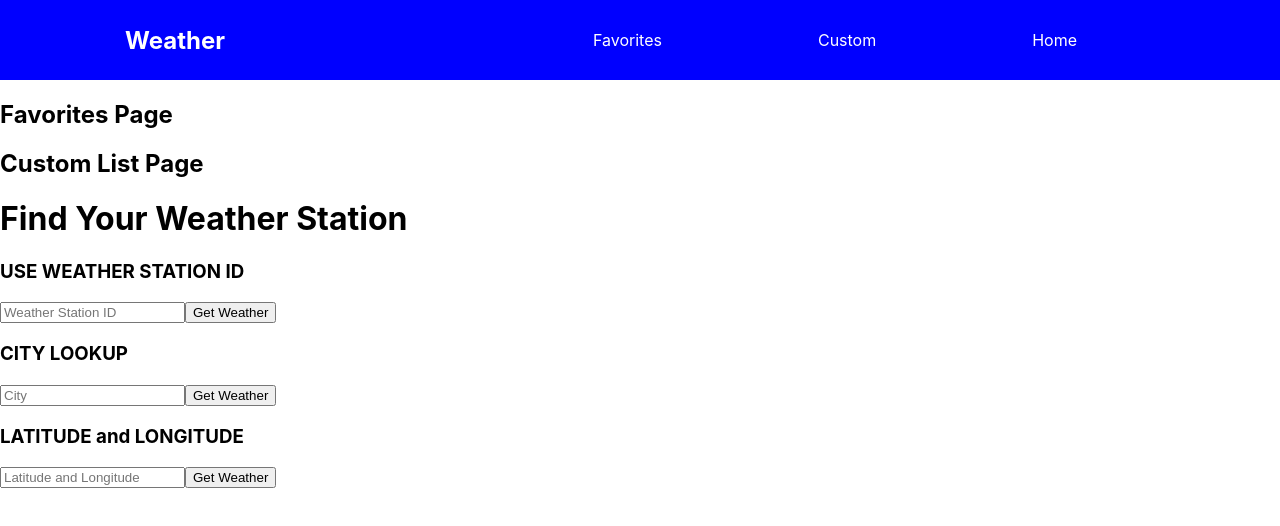
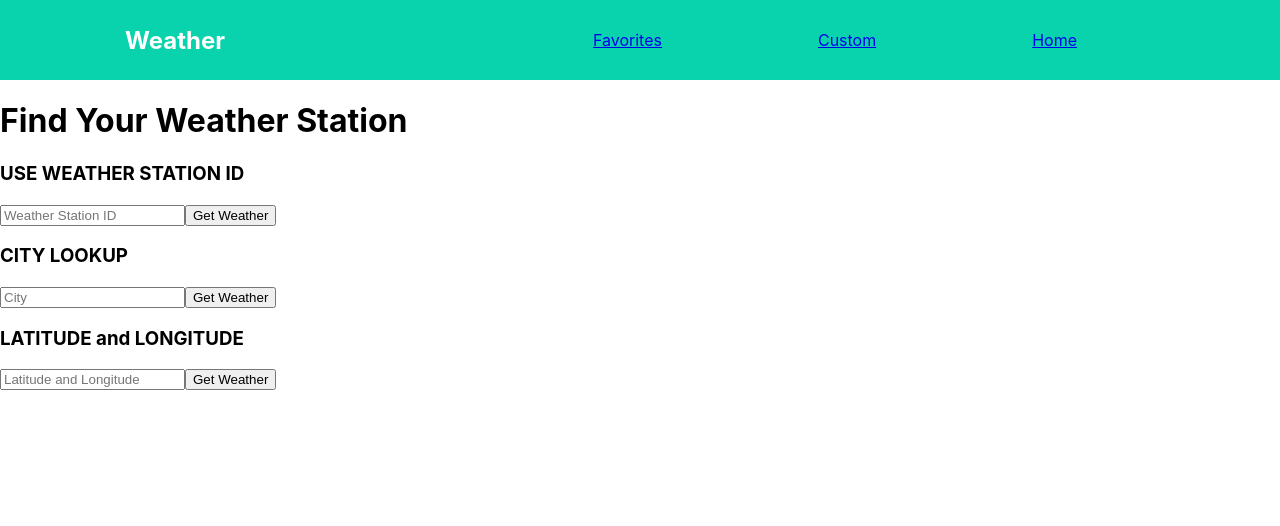
Before and after one commit to peeratmac/react-weather, a React (Create React App) app: page / in a window 1280 px wide. Shown: the top 526 px of the page. Built offline with nearby package versions, Linux system fonts and the light colour scheme; no server answers.

Commit message:
Setup initial usage of router.

```diff
--- a/src/Components/App/App.css
+++ b/src/Components/App/App.css
@@ -26,7 +26,7 @@
   justify-content: space-around;
   align-items: center;
   min-height: 10vh;
-  background: blue;
+  background: #09d3ac;
   color: white;
 }
 
--- a/src/Components/App/App.js
+++ b/src/Components/App/App.js
@@ -12,9 +12,10 @@
 import Favorites from '../../Components/Favorites/Favorites';
 import CustomList from '../../Components/CustomList/CustomList';
 import './App.css';
-import { Route } from 'react-router-dom';
 import { connect } from 'react-redux';
 import { loadCities, loadWeather } from '../../actions/index';
+
+import { BrowserRouter as Router, Switch, Route } from 'react-router-dom';
 
 class App extends Component {
   componentDidMount = async () => {
@@ -30,15 +31,19 @@
   render() {
     console.log(this.props);
     return (
+      <Router>
         <div className='app'>
           <Nav />
-        <Favorites />
-        <CustomList />
+          <Switch>
+            <Route exact path='/favorites' component={Favorites} />
+            <Route exact path='/customlist' component={CustomList} />
+          </Switch>
           <h1>Find Your Weather Station</h1>
           <FormInput />
           {/* <Weather weatherCards={this.props.stationIDs} /> */}
           <WeatherCard />
         </div>
+      </Router>
     );
   }
 }
--- a/src/Components/Nav/Nav.js
+++ b/src/Components/Nav/Nav.js
@@ -1,14 +1,21 @@
 import React, { Component } from 'react';
+import { Link } from 'react-router-dom';
 
 class Nav extends Component {
   render() {
     return (
       <nav>
         <h2>Weather</h2>
-        <ul class='nav-links'>
-          <li>Favorites</li>
-          <li>Custom</li>
-          <li>Home</li>
+        <ul className='nav-links'>
+          <Link to='/favorites'>
+            <li>Favorites</li>
+          </Link>
+          <Link to='/customlist'>
+            <li>Custom</li>
+          </Link>
+          <Link to='/'>
+            <li>Home</li>
+          </Link>
         </ul>
       </nav>
     );
```
Lines whose indentation alone changed are shown as unchanged.
